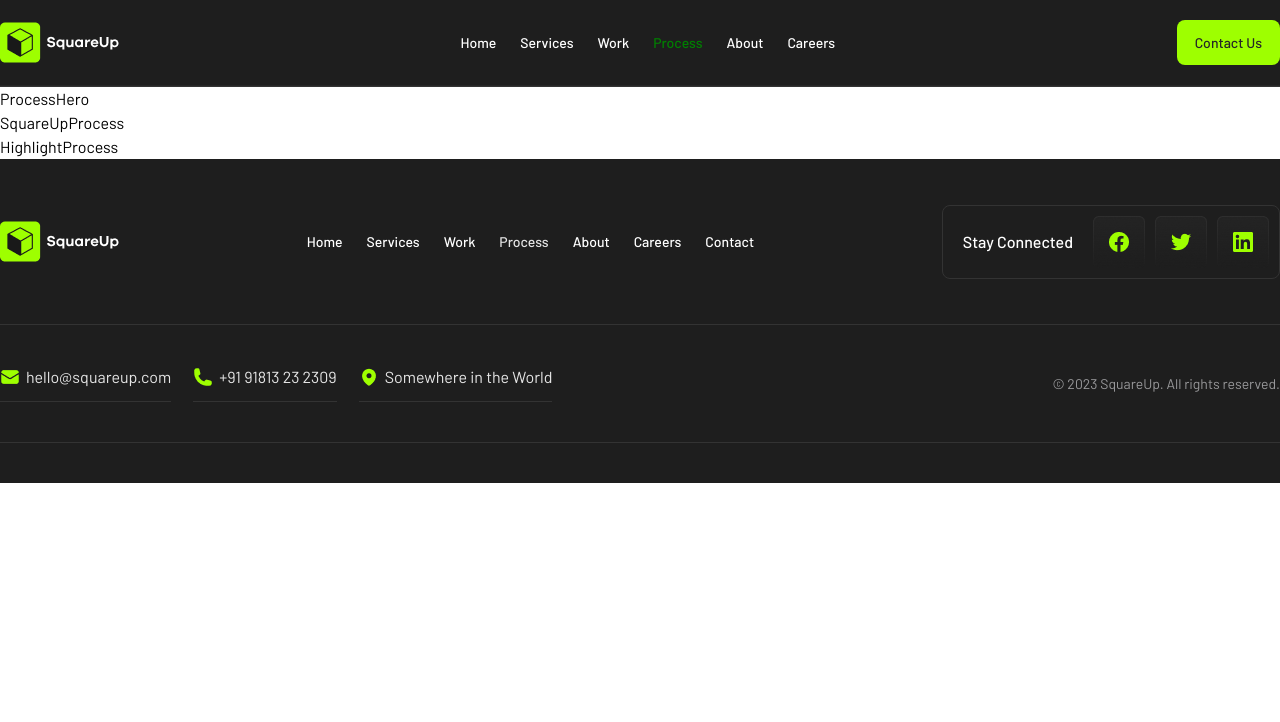
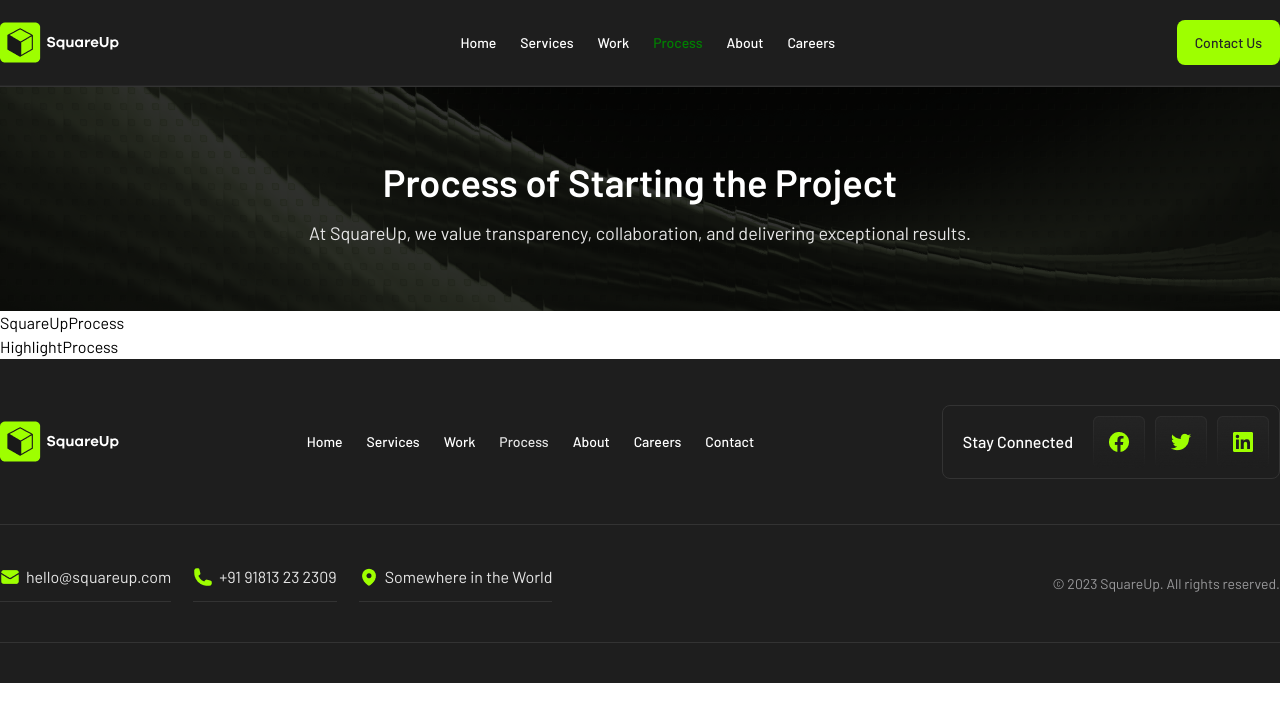
Before and after one commit to Ellham-dev/product-studio-with-react, a React (Vite) app: page /process in a window 1280 px wide. Shown: the top 722 px of the page. Built offline with nearby package versions, Linux system fonts and the light colour scheme.

Commit message:
ProcessHero componenets complete

```diff
--- a/src/components/ProcessHero.jsx
+++ b/src/components/ProcessHero.jsx
@@ -1,8 +1,26 @@
 import React from 'react'
+import ProcessBenner from '/ServiceBenner.png'
 
 const ProcessHero = () => {
   return (
-    <div>ProcessHero</div>
+
+    <>
+      <section className='bg-[#1E1E1E]'>
+        <div className="max-w-[1280px] mx-auto">
+          <div className="relative">
+            <div className="">
+              <img src={ProcessBenner} alt="" />
+            </div>
+            <div className="absolute top-0 left-0 w-full h-full bg-black/80">
+              <div className="text-center absolute top-1/2 left-1/2 -translate-x-1/2 -translate-y-1/2">
+                <h2 className='text-[38px] font-semibold text-white mb-2.5'>Process of Starting the Project</h2>
+                <p className='text-lg leading-6 text-[#E6E6E6] w-[780px]'>At SquareUp, we value transparency, collaboration, and delivering exceptional results.</p>
+              </div>
+            </div>
+          </div>
+        </div>
+      </section>
+    </>
   )
 }
 
```
